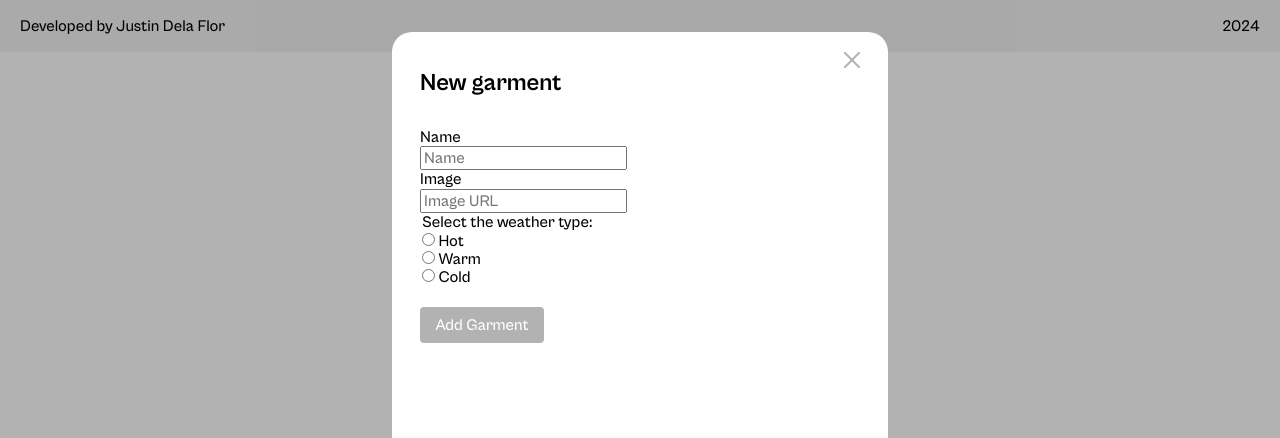
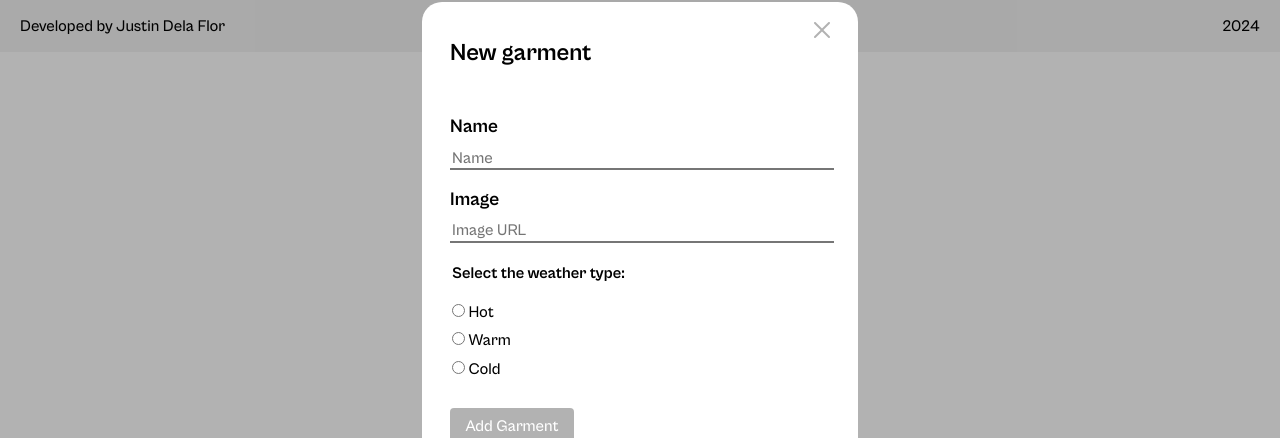
Before and after one commit to kjdelaflor/se_project_react, a React (Vite) app: page / in a window 1280 px wide. Both pictures are taken after a click on the button "+ Add clothes". Shown: the part 150-588 px from the top of the page. Built offline with nearby package versions, Linux system fonts and the light colour scheme; no server answers.

Commit message:
submission 1 real

```diff
--- a/src/components/App/App.jsx
+++ b/src/components/App/App.jsx
@@ -53,7 +53,7 @@ function App() {
         onClose={closeActiveModal}
       >
         <label htmlFor="name" className="modal__label">
-          Name{" "}
+        <h3 className="modal__label-title">Name</h3>
           <input
             type="text"
             className="modal__input"
@@ -62,7 +62,7 @@ function App() {
           />
         </label>
         <label htmlFor="imageUrl" className="modal__label">
-          Image{" "}
+        <h3 className="modal__label-title">Image</h3>
           <input
             type="text"
             className="modal__input"
--- a/src/components/ItemModal/ItemModal.css
+++ b/src/components/ItemModal/ItemModal.css
@@ -23,9 +23,13 @@
   line-height: 24px;
   padding: 10px;
   margin: 0;
+  font-weight: 700;
 }
 
 .modal__weather {
+    line-height: 24px;
+  font-weight: 700;
+  font-size: 20px;
   margin: 0;
   padding: 0px 0px 0px 10px;
 }
--- a/src/components/ModalWithForm/ModalWithForm.css
+++ b/src/components/ModalWithForm/ModalWithForm.css
@@ -46,8 +46,8 @@
   padding: 28px 28px 36px;
   max-width: 496px;
   box-sizing: border-box;
-  width: 100%;
-  height: 436px;
+  width: 436px;
+  height: 496px;
   border-radius: 20px;
 }
 
@@ -57,8 +57,34 @@
   width: 100%;
 }
 
+.modal__label-title {
+  margin-bottom: 10px;
+}
+
 .modal__input {
   display: block;
+  max-width: 440px;
+  width: 100%;
+  border-top: none;
+  border-left: none;
+  border-right: none;
+}
+
+.modal__legend {
+  margin-bottom: 20px;
+  padding-top: 20px;
+  font-size: 16px;
+  line-height: 20px;
+  color: rgba(0, 0, 0, 1);
+  font-weight: bold;
+}
+
+.modal__label_type_radio {
+  padding-bottom: 10px;
+}
+
+.modal__radio-input {
+  accent-color: black;
 }
 
 .modal__radio-buttons {
```
Lines whose indentation alone changed are shown as unchanged.
